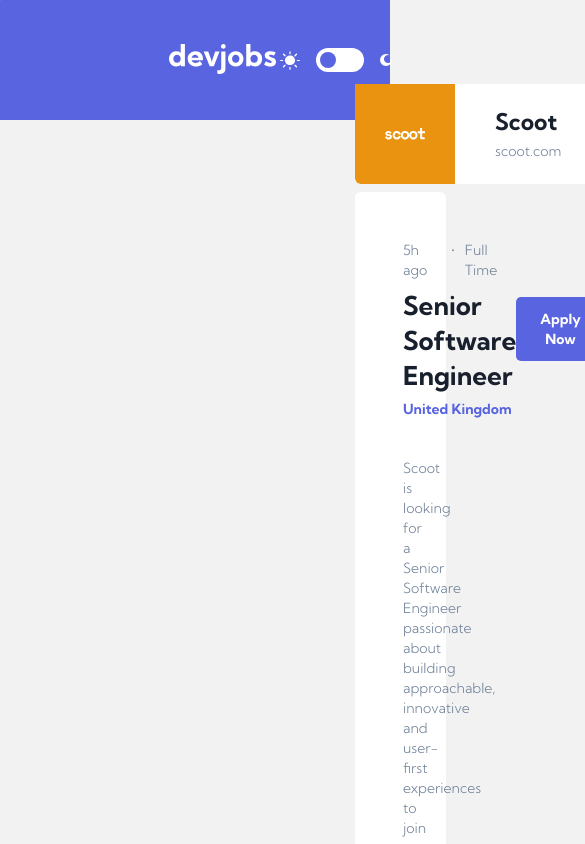
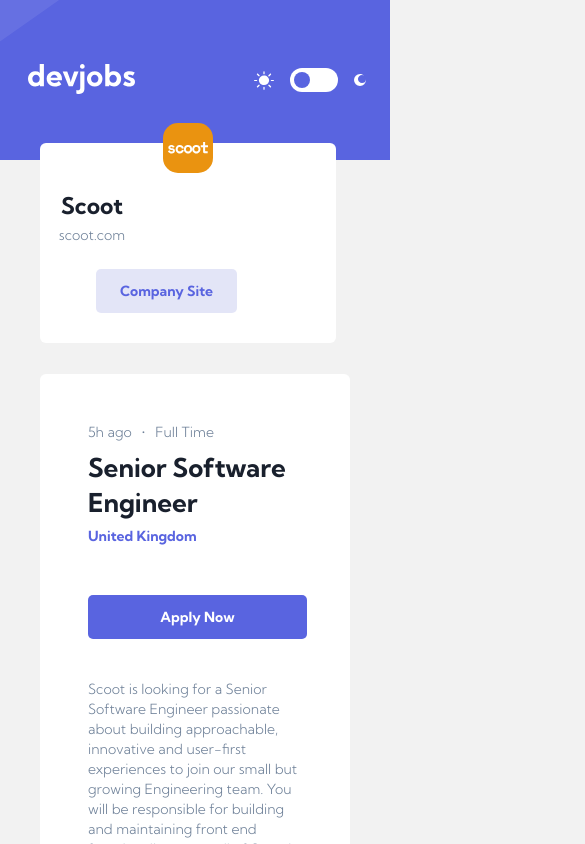
Before and after one commit to neshacascia/devjobs, a React (Vite) app: page /1 in a window 390 px wide. Shown: the top 844 px of the page, 585 px wide, since content can reach past the window. Built offline with nearby package versions, Linux system fonts and the light colour scheme.

Commit message:
added media queries styling

```diff
--- a/src/App.css
+++ b/src/App.css
@@ -8,7 +8,7 @@
 nav {
   background-image: url(../src/assets/desktop/bg-pattern-header.svg);
   background-position: 40% 100%;
-  height: 120px;
+  height: 130px;
   display: flex;
   justify-content: space-between;
   align-items: center;
@@ -192,7 +192,7 @@
   grid-template-columns: repeat(3, 1fr);
   justify-content: space-between;
   padding-bottom: 105px;
-  margin: 105px 165px 105px 165px;
+  margin: 105px 165px;
   gap: 50px 30px;
 }
 
@@ -291,7 +291,7 @@
   width: 730px;
   height: 100px;
   position: absolute;
-  top: 10%;
+  top: 12%;
   display: flex;
   align-items: center;
   border-radius: 6px;
@@ -483,3 +483,88 @@
   font-size: 2rem;
   line-height: 25px;
 }
+
+/* Media Queries Styles */
+@media all and (max-width: 1250px) {
+  nav {
+    height: 160px;
+    padding: 0 40px;
+  }
+
+  .job-listings {
+    display: grid;
+    grid-template-columns: repeat(2, 1fr);
+    justify-items: center;
+    margin: 45px 39px;
+    gap: 60px 11px;
+  }
+
+  .container {
+    padding: 0 40px;
+  }
+
+  .banner {
+    width: 689px;
+    top: 11%;
+  }
+}
+
+@media all and (max-width: 480px) {
+  nav {
+    padding: 0 24px;
+  }
+
+  .job-listings {
+    display: grid;
+    grid-template-columns: repeat(1, 1fr);
+  }
+
+  .banner {
+    flex-direction: column;
+    align-items: center;
+    width: 296px;
+    height: 200px;
+    top: 17%;
+  }
+
+  .company-logo {
+    width: 50px;
+    height: 50px;
+    border-radius: 15px;
+    position: absolute;
+    top: -10%;
+  }
+
+  .job-details {
+    margin-top: 214px;
+  }
+
+  .text {
+    width: 100%;
+    display: flex;
+    flex-direction: column;
+    justify-content: center;
+    align-items: center;
+    margin-top: 24px;
+  }
+
+  .top {
+    flex-direction: column;
+  }
+
+  .left {
+    margin-bottom: 50px;
+  }
+
+  .apply {
+    width: 100%;
+  }
+
+  footer {
+    padding: 23px 39px;
+  }
+
+  .footer-left {
+    display: none;
+  }
+}
```
